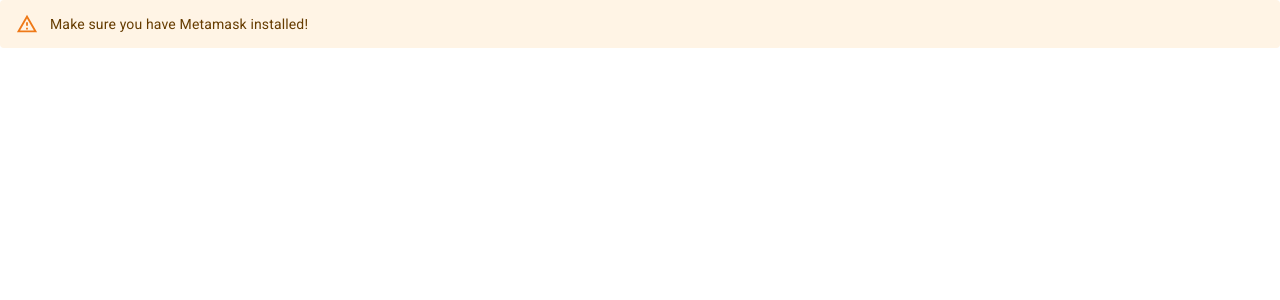
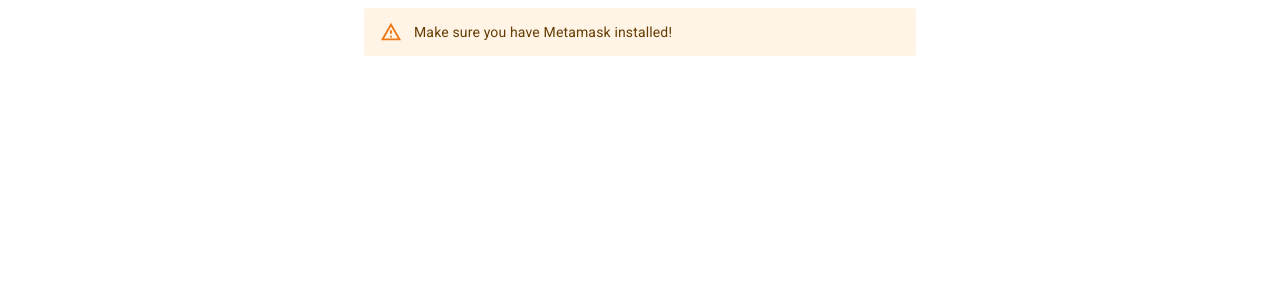
Before and after one commit to shengdade/fixed-bond-ui, a React (Create React App) app: page / in a window 1280 px wide. Shown: the top 300 px of the page. Built offline with nearby package versions, Linux system fonts and the light colour scheme.

Commit message:
read data from blockchain

```diff
--- /dev/null
+++ b/src/components/App.jsx
@@ -0,0 +1,41 @@
+import { ThemeProvider } from "@mui/material";
+import Alert from "@mui/material/Alert";
+import Container from "@mui/material/Container";
+import CssBaseline from "@mui/material/CssBaseline";
+import { ethers } from "ethers";
+import { createContext } from "react";
+import abi from "../abi/FixedBond.json";
+import { BOND_CONTRACT_ADDRESS } from "../constants";
+import theme from "../theme";
+import Main from "./Main";
+
+export const ContractContext = createContext();
+
+function getContract() {
+  const provider = new ethers.providers.Web3Provider(window.ethereum);
+  const signer = provider.getSigner();
+  const contract = new ethers.Contract(BOND_CONTRACT_ADDRESS, abi.abi, signer);
+  return contract;
+}
+
+function App() {
+  const { ethereum } = window;
+  if (!ethereum) {
+    return (
+      <Container maxWidth="sm">
+        <Alert severity="warning">Make sure you have Metamask installed!</Alert>
+      </Container>
+    );
+  }
+
+  return (
+    <ThemeProvider theme={theme}>
+      <CssBaseline />
+      <ContractContext.Provider value={getContract()}>
+        <Main />
+      </ContractContext.Provider>
+    </ThemeProvider>
+  );
+}
+
+export default App;
--- /dev/null
+++ b/src/components/BondCard.jsx
@@ -0,0 +1,54 @@
+import Box from "@mui/material/Box";
+import Button from "@mui/material/Button";
+import Card from "@mui/material/Card";
+import CardActions from "@mui/material/CardActions";
+import CardContent from "@mui/material/CardContent";
+import Chip from "@mui/material/Chip";
+import CardHeader from "@mui/material/CardHeader";
+import CircularProgress from "@mui/material/CircularProgress";
+import Typography from "@mui/material/Typography";
+
+function BondCard({ bondInfo }) {
+  if (!bondInfo) return <CircularProgress />;
+
+  return (
+    <Card sx={{ my: 2 }}>
+      <CardHeader
+        title="Bond"
+        subheader={`Minimum Deposit: ${bondInfo.minimumDeposit.toNumber()}`}
+        action={
+          bondInfo.isActive ? (
+            <Chip label="Active" variant="outlined" color="success" />
+          ) : (
+            <Chip label="Inactive" variant="outlined" />
+          )
+        }
+      />
+      <CardContent>
+        <Typography>
+          1 Month Interest: {bondInfo.interestOneMonth.toNumber()}
+        </Typography>
+        <Typography>
+          3 Month Interest: {bondInfo.interestThreeMonth.toNumber()}
+        </Typography>
+        <Typography>
+          6 Month Interest: {bondInfo.interestSixMonth.toNumber()}
+        </Typography>
+        <Typography>
+          12 Month Interest: {bondInfo.interestTwelveMonth.toNumber()}
+        </Typography>
+      </CardContent>
+      <CardActions>
+        <Box sx={{ flex: 1 }}>
+          <Button size="small" color="warning">
+            Deposit Rewards
+          </Button>
+        </Box>
+        <Button size="small">Update</Button>
+        <Button size="small">Setup</Button>
+      </CardActions>
+    </Card>
+  );
+}
+
+export default BondCard;
--- a/src/App.js
+++ b/src/components/Main.jsx
@@ -1,27 +1,20 @@
 import Alert from "@mui/material/Alert";
 import Button from "@mui/material/Button";
-import { ethers } from "ethers";
-import { useEffect, useMemo, useState } from "react";
-import { BOND_CONTRACT_ADDRESS } from "./constants";
-import abi from "./abi/FixedBond.json";
+import Container from "@mui/material/Container";
+import { useContext, useEffect, useState } from "react";
+import { ContractContext } from "./App";
+import BondCard from "./BondCard";
+import UserCard from "./UserCard";
 
-function App() {
+function Main() {
+  const contract = useContext(ContractContext);
   const [currentAccount, setCurrentAccount] = useState(null);
   const [bondInfo, setBondInfo] = useState(null);
+  const [userInfo, setUserInfo] = useState(null);
   const [errorMessage, setErrorMessage] = useState(null);
-
-  const hasMetamask = useMemo(() => {
-    const { ethereum } = window;
-    if (!ethereum) {
-      setErrorMessage("Make sure you have Metamask installed!");
-      return false;
-    }
-    return true;
-  }, []);
 
   const connectWallet = async () => {
     try {
-      if (!hasMetamask) return;
       const accounts = await window.ethereum.request({
         method: "eth_requestAccounts",
       });
@@ -36,7 +29,6 @@
   useEffect(() => {
     const initializeWallet = async () => {
       try {
-        if (!hasMetamask) return;
         const accounts = await window.ethereum.request({
           method: "eth_accounts",
         });
@@ -44,8 +36,6 @@
           const account = accounts[0];
           console.log("Found an authorized account:", account);
           setCurrentAccount(account);
-        } else {
-          setErrorMessage("No authorized account found");
         }
       } catch (error) {
         setErrorMessage(error.message);
@@ -53,44 +43,46 @@
     };
 
     initializeWallet();
-  }, [hasMetamask]);
+  }, []);
 
   useEffect(() => {
+    const getBondInfo = async () => {
+      try {
+        const bondInfo = await contract.bondInfo();
+        setBondInfo(bondInfo);
+      } catch (error) {
+        setErrorMessage(error.message);
+      }
+    };
+
+    const getUserInfo = async () => {
+      try {
+        const userInfo = await contract.userInfo(currentAccount);
+        setUserInfo(userInfo);
+      } catch (error) {
+        setErrorMessage(error.message);
+      }
+    };
+
     if (currentAccount) {
       getBondInfo();
+      getUserInfo();
     }
-  }, [currentAccount]);
-
-  const getBondInfo = async () => {
-    try {
-      if (hasMetamask) {
-        const provider = new ethers.providers.Web3Provider(window.ethereum);
-        const signer = provider.getSigner();
-        const contract = new ethers.Contract(
-          BOND_CONTRACT_ADDRESS,
-          abi.abi,
-          signer
-        );
-        const bondInfo = await contract.bondInfo();
-        console.log(bondInfo);
-      }
-    } catch (error) {
-      setErrorMessage(error.message);
-    }
-  };
+  }, [currentAccount, contract]);
 
   return (
-    <div>
+    <Container maxWidth="sm" sx={{ pt: 2 }}>
       {errorMessage && <Alert severity="warning">{errorMessage}</Alert>}
       {currentAccount && <Alert severity="success">{currentAccount}</Alert>}
-      {hasMetamask && !currentAccount && (
+      {!currentAccount && (
         <Button variant="outlined" onClick={connectWallet}>
           Connect Wallet
         </Button>
       )}
-      <h3>{bondInfo}</h3>
-    </div>
+      {currentAccount && <BondCard bondInfo={bondInfo} />}
+      {currentAccount && <UserCard userInfo={userInfo} />}
+    </Container>
   );
 }
 
-export default App;
+export default Main;
--- /dev/null
+++ b/src/components/UserCard.jsx
@@ -0,0 +1,36 @@
+import Box from "@mui/material/Box";
+import Button from "@mui/material/Button";
+import Card from "@mui/material/Card";
+import CardActions from "@mui/material/CardActions";
+import CardContent from "@mui/material/CardContent";
+import CardHeader from "@mui/material/CardHeader";
+import CircularProgress from "@mui/material/CircularProgress";
+import Typography from "@mui/material/Typography";
+
+function UserCard({ userInfo }) {
+  if (!userInfo) return <CircularProgress />;
+
+  return (
+    <Card sx={{ my: 2 }}>
+      <CardHeader title="User" />
+      <CardContent>
+        <Typography>
+          Amount Deposited: {userInfo.amountDeposited.toNumber()}
+        </Typography>
+        <Typography>Deposited On: {userInfo.depositedOn.toNumber()}</Typography>
+        <Typography>Lock Period: {userInfo.lockPeriod.toNumber()}</Typography>
+      </CardContent>
+      <CardActions>
+        <Box sx={{ flex: 1 }}>
+          <Button size="small" color="warning">
+            Emergency Withdraw
+          </Button>
+        </Box>
+        <Button size="small">Withdraw</Button>
+        <Button size="small">Deposit</Button>
+      </CardActions>
+    </Card>
+  );
+}
+
+export default UserCard;
--- a/src/index.js
+++ b/src/index.js
@@ -1,12 +1,10 @@
-import CssBaseline from "@mui/material/CssBaseline";
 import React from "react";
 import ReactDOM from "react-dom";
-import App from "./App";
+import App from "./components/App";
 import reportWebVitals from "./reportWebVitals";
 
 ReactDOM.render(
   <React.StrictMode>
-    <CssBaseline />
     <App />
   </React.StrictMode>,
   document.getElementById("root")
--- /dev/null
+++ b/src/theme.js
@@ -0,0 +1,30 @@
+import { orange, teal } from "@mui/material/colors";
+import { createTheme } from "@mui/material/styles";
+
+const theme = createTheme({
+  palette: {
+    primary: teal,
+    secondary: orange,
+    background: {
+      default: "#F0F2F5",
+    },
+  },
+  components: {
+    MuiPaper: {
+      styleOverrides: {
+        root: {
+          boxShadow: "0 1px 2px rgba(0, 0, 0, 0.2)",
+        },
+      },
+    },
+    MuiCard: {
+      styleOverrides: {
+        root: {
+          borderRadius: "8px",
+        },
+      },
+    },
+  },
+});
+
+export default theme;
```
